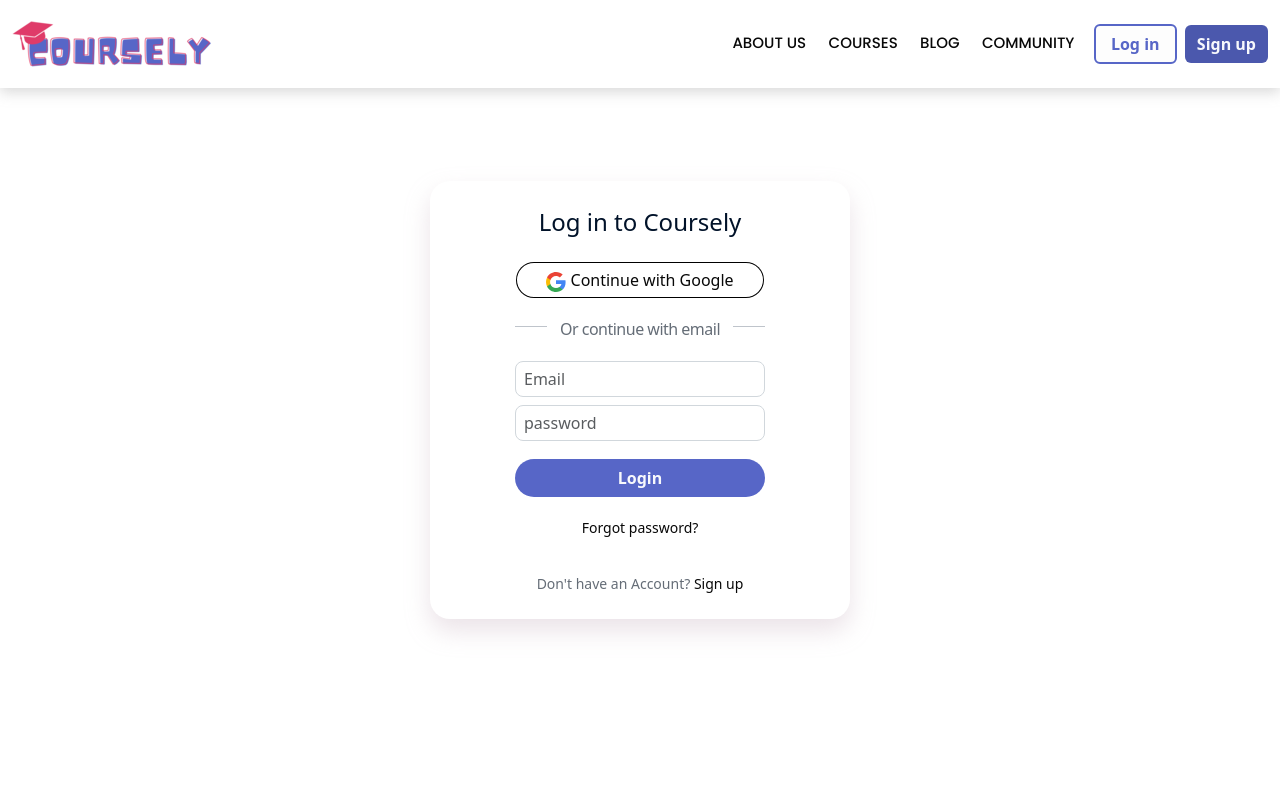
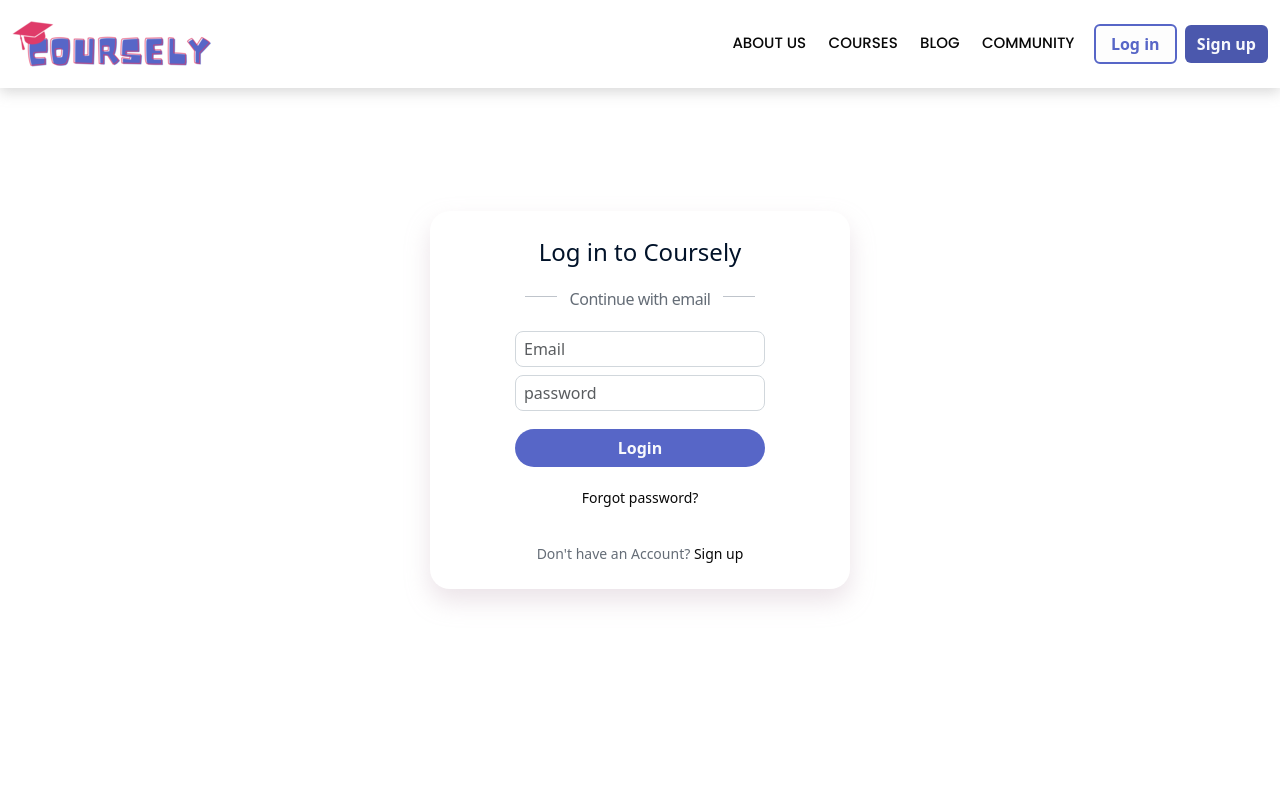
Before and after one commit to ashpeak/Progify, a React (Create React App) app in the folder client/: page /login in a window 1280 px wide. Shown: the top 800 px of the page. Built offline with nearby package versions, Linux system fonts and the light colour scheme; no server answers.

Commit message:
remove google button

```diff
--- a/client/src/components/Login.js
+++ b/client/src/components/Login.js
@@ -22,7 +22,7 @@
     const formSubmit = async (e) => {
         e.preventDefault();
 
-        if(!user.username || !user.password){
+        if (!user.username || !user.password) {
             return;
         }
 
@@ -38,7 +38,7 @@
     }
 
     useEffect(() => {
-        if(props.setLoggedOff()){
+        if (props.setLoggedOff()) {
             navigate("/dashboard");
         } else {
             props.setLoggedOff();
@@ -50,15 +50,15 @@
             <div className="login-holder">
                 <div className="login">
                     <h4>Log in to Coursely</h4>
-                    <div>
-                    <button className="google-btn btn">
-                        <Link className='custom-link' to={"/auth/google"}>
-                            <img src={Google} alt='google' />&nbsp;Continue with Google
-                        </Link>
-                    </button>
-                    </div>
+                    {/* <div>
+                        <button className="google-btn btn">
+                            <Link className='custom-link' to={"/auth/google"}>
+                                <img src={Google} alt='google' />&nbsp;Continue with Google
+                            </Link>
+                        </button>
+                    </div> */}
                     <div className='emailOrgoogle'>
-                        <span className='emailOrgoogle-text'>Or continue with email</span>
+                        <span className='emailOrgoogle-text'>Continue with email</span>
                     </div>
 
                     <form method='POST'>
--- a/client/src/components/Register.js
+++ b/client/src/components/Register.js
@@ -62,13 +62,15 @@
             <div className="login-holder">
                 <div className="login">
                     <h4>Sign up for Coursely</h4>
-                    <button className="google-btn btn">
-                        <Link className='custom-link' to={"/auth/google"}>
-                            <img src={Google} alt='google' />&nbsp;Continue with Google
-                        </Link>
-                    </button>
+                    {/* <div>
+                        <button className="google-btn btn">
+                            <Link className='custom-link' to={"/auth/google"}>
+                                <img src={Google} alt='google' />&nbsp;Continue with Google
+                            </Link>
+                        </button>
+                    </div> */}
                     <div className='emailOrgoogle'>
-                        <span className='emailOrgoogle-text'>Or continue with email</span>
+                        <span className='emailOrgoogle-text'>Continue with email</span>
                     </div>
                     <form method='POST'>
                         <div>
```
Also changed, not shown: 5 other files (tests, documents, lock files or other folders).
